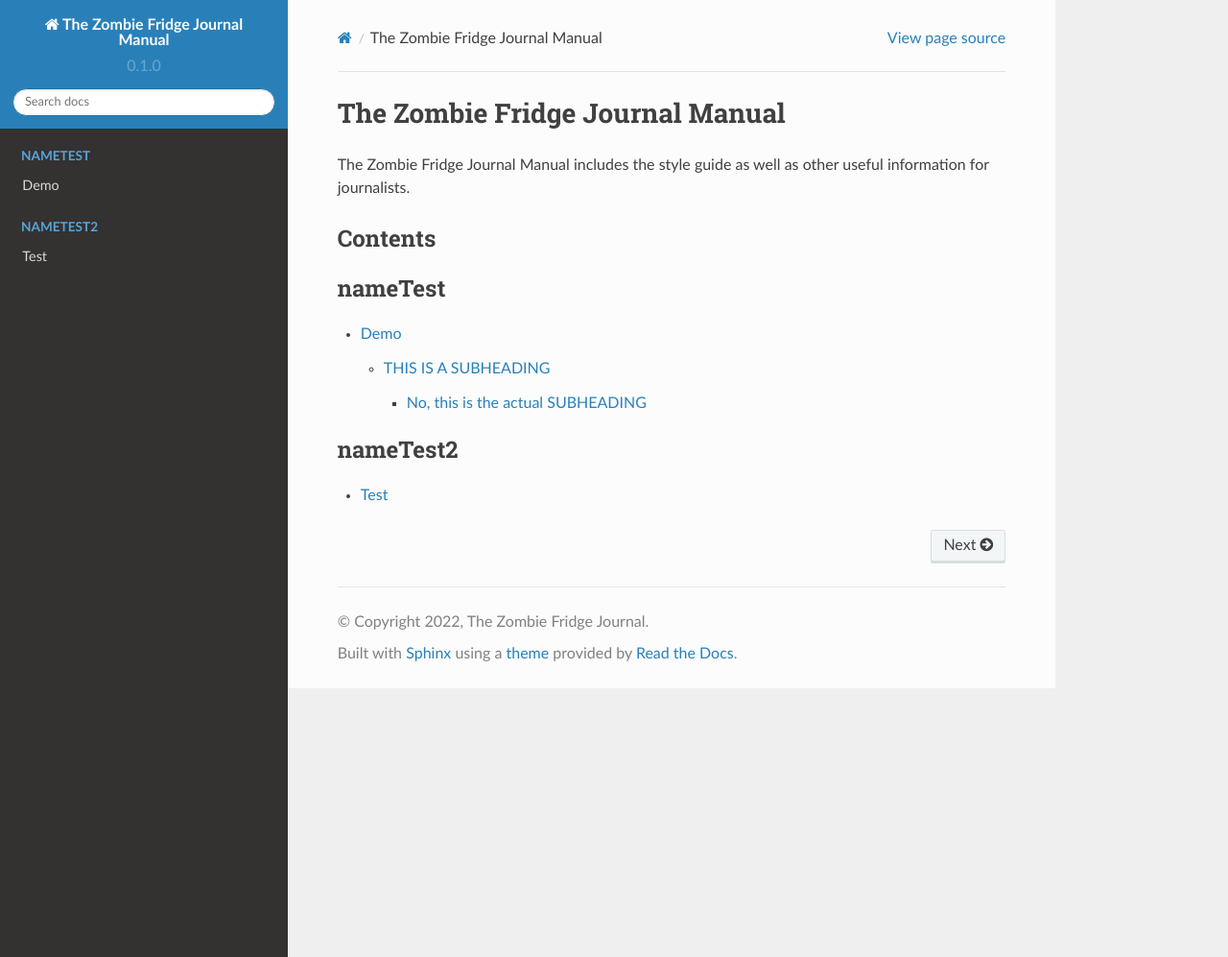
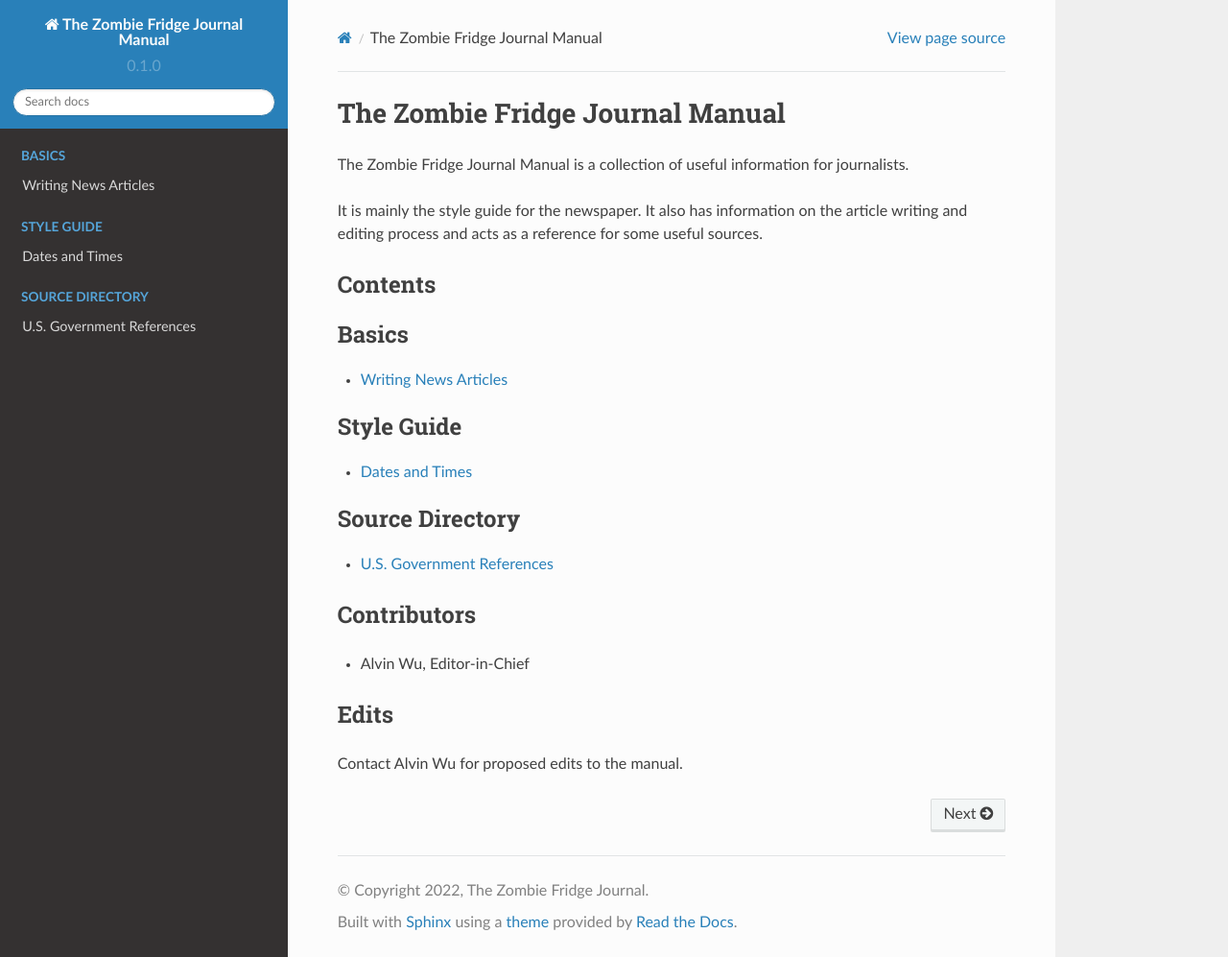
Before and after one commit to theZFJ/manual, a Sphinx documentation site: the page built from docs/index.rst, in a window 1280 px wide and 997 px high. Shown: the whole window at 96% size. Built offline with Sphinx 7.4.7 and the Read the Docs theme 2.0.0, drawn with Linux system fonts in a browser that asks for light colours.

Commit message:
Remove test pages, start with real content

```diff
--- a/docs/conf.py
+++ b/docs/conf.py
@@ -4,7 +4,7 @@
 
 project = 'The Zombie Fridge Journal Manual'
 copyright = '2022, The Zombie Fridge Journal'
-author = 'The Zombie Fridge Journal'
+author = 'Alvin Wu'
 
 release = '0.1'
 version = '0.1.0'
--- /dev/null
+++ b/docs/datesAndTimes.rst
@@ -0,0 +1,2 @@
+Dates and Times
+===============
--- a/docs/index.rst
+++ b/docs/index.rst
@@ -1,17 +1,34 @@
 The Zombie Fridge Journal Manual
-==========
+================================
 
-The Zombie Fridge Journal Manual includes the style guide as well as other useful information for journalists.
+The Zombie Fridge Journal Manual is a collection of useful information for journalists.
+
+It is mainly the style guide for the newspaper. It also has information on the article writing and editing process and acts as a reference for some useful sources.
 
 Contents
 --------
 
 .. toctree::
-   :caption: nameTest
+   :caption: Basics
 
-   Demo <demo>
+   Writing News Articles <writingNewsArticles>
 
 .. toctree::
-   :caption: nameTest2
+   :caption: Style Guide
 
-   Test <test>
+   Dates and Times <datesAndTimes>
+
+.. toctree::
+   :caption: Source Directory
+
+   U.S. Government References <usGovernment>
+
+Contributors
+------------
+
+* Alvin Wu, Editor-in-Chief
+
+Edits
+-----
+
+Contact Alvin Wu for proposed edits to the manual.
--- a/docs/test.rst
+++ /dev/null
@@ -1,4 +0,0 @@
-TEST
-====
-
-This is test page.
--- /dev/null
+++ b/docs/usGovernment.rst
@@ -0,0 +1,4 @@
+U.S. Government References
+==========================
+
+A noncomprehensive list of press release feeds from United States government agencies.
--- /dev/null
+++ b/docs/writingNewsArticles.rst
@@ -0,0 +1,2 @@
+Writing News Articles
+=====================
```
Also changed, not shown: docs/demo.rst (deleted, +0 -51 lines).
